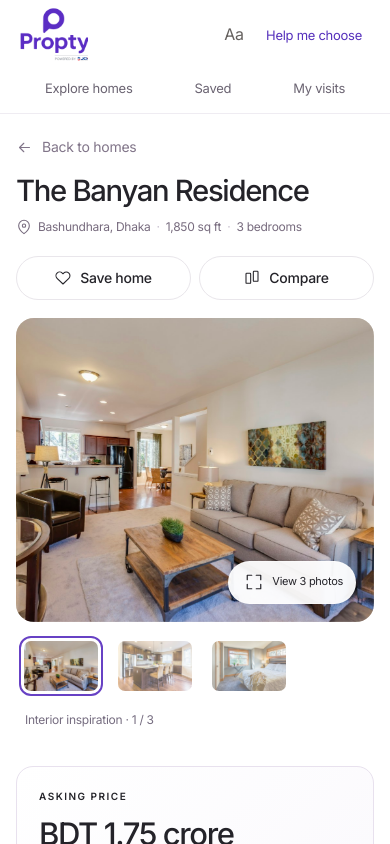
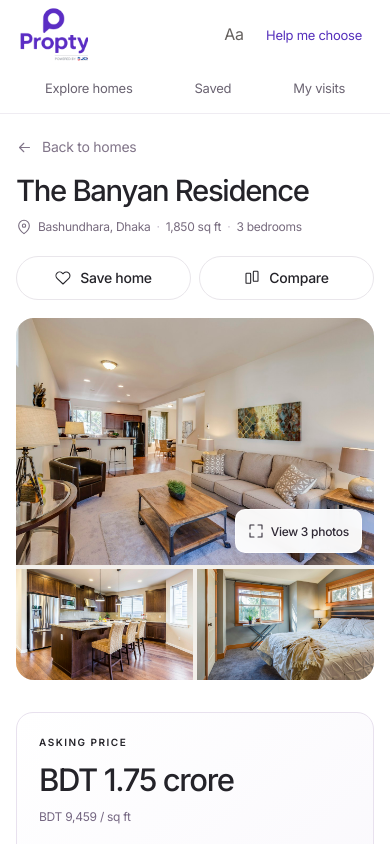
Before and after one commit to tabibhasann/jcx-proptech-intelligence-atlas, a Next.js app in the folder web/: page /prototype in a window 390 px wide. Both pictures are taken after a click on the button 195 px from the left and 1316 px from the top of the page. Shown: the top 844 px of the page. Built offline with nearby package versions, Linux system fonts and the light colour scheme.

Commit message:
Create responsive property photo collage with direct gallery navigation

```diff
--- /dev/null
+++ b/web/src/components/propty/PropertyGallery.module.css
@@ -0,0 +1,87 @@
+.gallery {
+  position: relative;
+  display: grid;
+  grid-template-columns: minmax(0, 1.9fr) minmax(0, 1fr);
+  grid-template-rows: repeat(2, minmax(0, 1fr));
+  gap: 6px;
+  height: clamp(320px, 35vw, 490px);
+  overflow: hidden;
+  isolation: isolate;
+  border-radius: 22px;
+  background: #f2efea;
+}
+
+.gallery .tile {
+  position: relative;
+  display: block;
+  min-width: 0;
+  min-height: 0;
+  border: 0;
+  border-radius: 0;
+  padding: 0;
+  overflow: hidden;
+  background: #f2efea;
+  cursor: zoom-in;
+  -webkit-tap-highlight-color: transparent;
+}
+
+.tile:first-child { grid-row: 1 / -1; }
+.gallery[data-count="1"] { grid-template-columns: 1fr; grid-template-rows: 1fr; gap: 0; }
+.gallery[data-count="2"] .tile:nth-child(2) { grid-row: 1 / -1; }
+
+.tile img {
+  object-fit: cover;
+  transition: transform 650ms cubic-bezier(.2,.65,.3,1), filter 400ms ease;
+}
+
+.gallery .tile:focus-visible {
+  outline: 3px solid #fff;
+  outline-offset: -7px;
+  box-shadow: inset 0 0 0 4px #6235c9;
+  z-index: 1;
+}
+
+.gallery .viewAll {
+  position: absolute;
+  right: 18px;
+  bottom: 18px;
+  display: inline-flex;
+  align-items: center;
+  justify-content: center;
+  gap: 9px;
+  min-height: 44px;
+  padding: 11px 16px;
+  border: 1px solid #ffffffb3;
+  border-radius: 12px;
+  background: #fffffff2;
+  color: #302a36;
+  font-size: 13px;
+  font-weight: 500;
+  box-shadow: 0 3px 14px #0000000d;
+  backdrop-filter: blur(12px);
+  transition: background 180ms ease, transform 180ms ease;
+}
+
+@media (hover: hover) and (pointer: fine) {
+  .tile:hover img { transform: scale(1.035); filter: brightness(.96); }
+  .viewAll:hover { background: #fff; transform: translateY(-2px); }
+}
+
+@media (max-width: 600px) {
+  .gallery {
+    grid-template-columns: repeat(2, minmax(0, 1fr));
+    grid-template-rows: auto auto;
+    height: auto;
+    gap: 4px;
+    border-radius: 18px;
+  }
+  .tile:first-child { grid-column: 1 / -1; grid-row: 1; aspect-ratio: 1.45; }
+  .tile:not(:first-child) { aspect-ratio: 1.6; }
+  .gallery[data-count="2"] .tile:nth-child(2) { grid-column: 1 / -1; grid-row: 2; aspect-ratio: 2.9; }
+  .gallery .viewAll { grid-column: 1 / -1; grid-row: 1 / 2; bottom: 12px; right: 12px; padding: 9px 12px; font-size: 12px; border-radius: 10px; gap: 7px; }
+}
+
+@media (prefers-reduced-motion: reduce) {
+  .tile img, .gallery .viewAll { transition: none; }
+  .tile:hover img, .viewAll:hover { transform: none; }
+}
--- a/web/src/components/propty/PropertyGallery.tsx
+++ b/web/src/components/propty/PropertyGallery.tsx
@@ -5,49 +5,55 @@ import { useState } from "react";
 import type { Property } from "@/content/propty-demo";
 import { Icon } from "./Icon";
 import { Modal } from "./Modal";
+import styles from "./PropertyGallery.module.css";
 
 export function PropertyGallery({ property }: { property: Property }) {
   const [active, setActive] = useState(0);
   const [open, setOpen] = useState(false);
   const images = property.images;
   const multiple = images.length > 1;
+  const previewImages = images.slice(0, 3);
+  const openPhoto = (index: number) => {
+    setActive(index);
+    setOpen(true);
+  };
   const move = (direction: number) =>
     setActive((index) => (index + direction + images.length) % images.length);
   return (
     <>
-      <div className="pt-property-gallery">
-        <div className="pt-detail-photo">
-          <Image
-            key={images[active]}
-            src={images[active]}
-            fill
-            sizes="(max-width: 800px) 100vw, 90vw"
-            alt={`Interior inspiration for ${property.title}, photo ${active + 1}`}
-            priority
-          />
-          <button className="pt-photo-expand" onClick={() => setOpen(true)}>
-            <Icon name="expand" size={18} />
-            {multiple ? `View ${images.length} photos` : "View photo"}
+      <section
+        className={`pt-property-gallery ${styles.gallery}`}
+        data-count={previewImages.length}
+        aria-label={`${property.title} photo gallery`}
+      >
+        {previewImages.map((src, index) => (
+          <button
+            key={src}
+            type="button"
+            className={styles.tile}
+            aria-label={`Open photo ${index + 1} of ${images.length}`}
+            onClick={() => openPhoto(index)}
+          >
+            <Image
+              src={src}
+              fill
+              sizes={index === 0
+                ? multiple ? "(max-width: 600px) 100vw, (max-width: 1400px) 62vw, 850px" : "(max-width: 1400px) 95vw, 1300px"
+                : "(max-width: 600px) 50vw, (max-width: 1400px) 32vw, 450px"}
+              alt={`Interior inspiration for ${property.title}, photo ${index + 1}`}
+              priority={index === 0}
+            />
           </button>
-        </div>
-        {multiple && (
-          <div className="pt-gallery-thumbnails" aria-label="Interior inspiration photos">
-            {images.map((src, index) => (
-              <button
-                key={src}
-                aria-label={`Show photo ${index + 1}`}
-                aria-pressed={active === index}
-                onClick={() => setActive(index)}
-              >
-                <Image src={src} alt="" width={144} height={96} />
-              </button>
-            ))}
-            <span className="pt-gallery-position" aria-live="polite">
-              Interior inspiration · {active + 1} / {images.length}
-            </span>
-          </div>
-        )}
-      </div>
+        ))}
+        <button
+          type="button"
+          className={styles.viewAll}
+          onClick={() => openPhoto(0)}
+        >
+          <Icon name="expand" size={16} />
+          {multiple ? `View ${images.length} photos` : "View photo"}
+        </button>
+      </section>
       {open && (
         <Modal
           title={`${property.title}: interior inspiration`}
```
Also changed, not shown: 1 other file (tests, documents, lock files or other folders).
